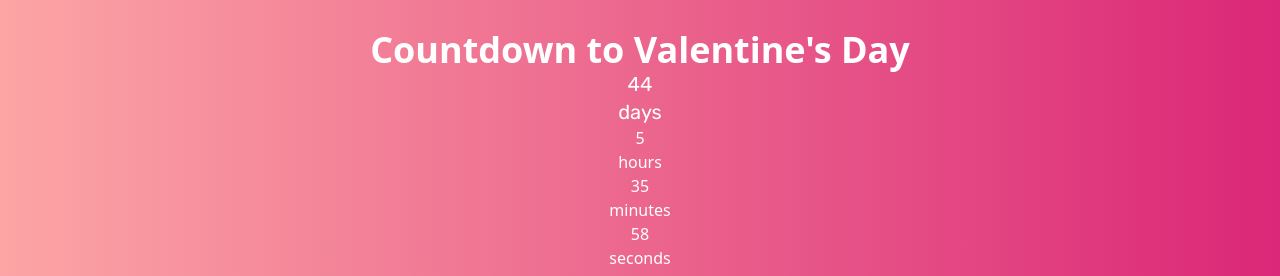
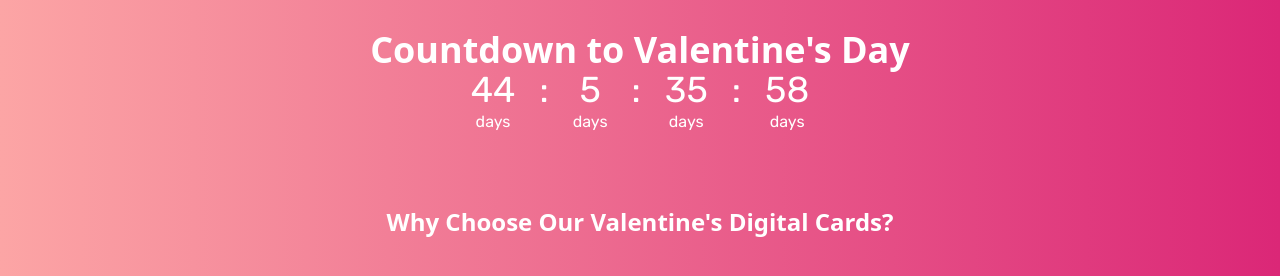
Before and after one commit to lavollmer/valentines-card, a React (Vite) app: page / in a window 1280 px wide. Shown: the part 518-794 px from the top of the page. Built offline with nearby package versions, Linux system fonts and the light colour scheme.

Commit message:
Updating the countdown clock

```diff
--- a/src/components/Countdown.tsx
+++ b/src/components/Countdown.tsx
@@ -18,21 +18,25 @@ const Countdown = () => {
         <h2 className="text-4xl font-bold">Countdown to Valentine's Day</h2>
       </div>
       <div className="grid grid-flow-col gap-5 text-center auto-cols-max">
-        <div className="flex flex-col">
-          <div className="font-rubik text-xl">
-            {daysLeft} <p>days</p>
+        <div className="flex flex-row space-x-6 font-rubik">
+          <div className="flex flex-col">
+            <p className="text-4xl">{daysLeft}</p>
+            <p>days</p>
           </div>
-          <div>
-            {hoursLeft}
-            <p>hours</p>
+          <p className="text-4xl">:</p>
+          <div className="flex flex-col">
+            <p className="text-4xl">{hoursLeft}</p>
+            <p>days</p>
           </div>
-          <div>
-            {minutesLeft}
-            <p>minutes</p>
+          <p className="text-4xl">:</p>
+          <div className="flex flex-col">
+            <p className="text-4xl">{minutesLeft}</p>
+            <p>days</p>
           </div>
-          <div>
-            {secondsLeft}
-            <p>seconds</p>
+          <p className="text-4xl">:</p>
+          <div className="flex flex-col">
+            <p className="text-4xl">{secondsLeft}</p>
+            <p>days</p>
           </div>
         </div>
       </div>
```
